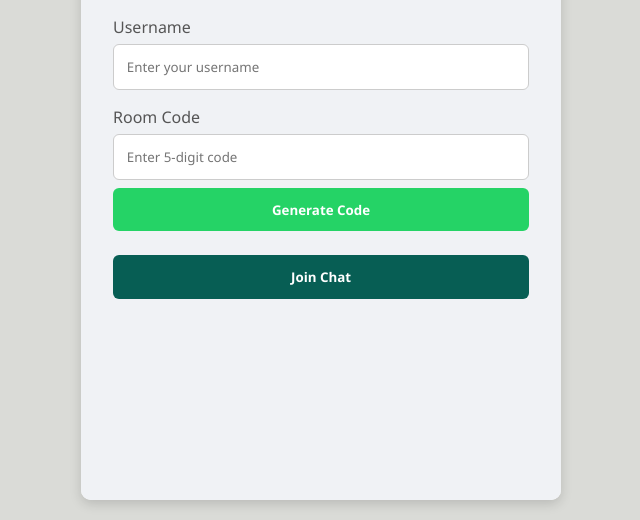
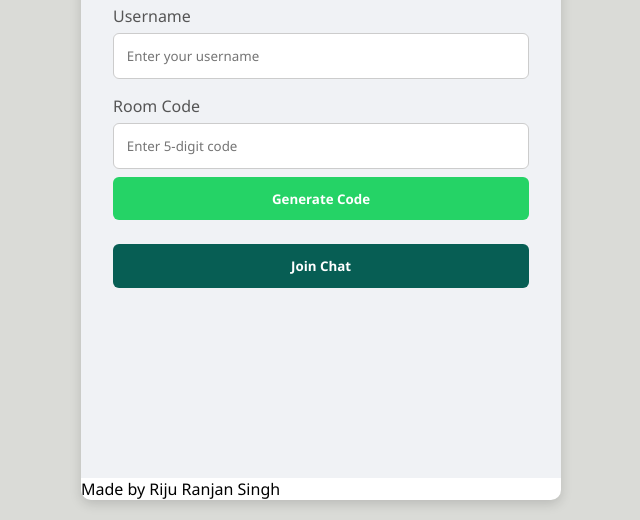
Before and after one commit to coder-1459/Online-Digit-Chat-App, a website: page index.html in a window 1280 px wide. Shown: the part 280-800 px from the top of the page, without its empty margins (319-959 px from the left). Drawn offline with nearby package versions, Linux system fonts and the light colour scheme; no server answers.

Commit message:
Update index.html

```diff
--- a/index.html
+++ b/index.html
@@ -33,6 +33,7 @@
           <button id="join-btn">Join Chat</button>
         </div>
       </div>
+      <p class="author-credit">Made by <span class="typewriter">Riju Ranjan Singh</span></p>
 
       <!-- Chat Page -->
       <div id="chat-page">
```
